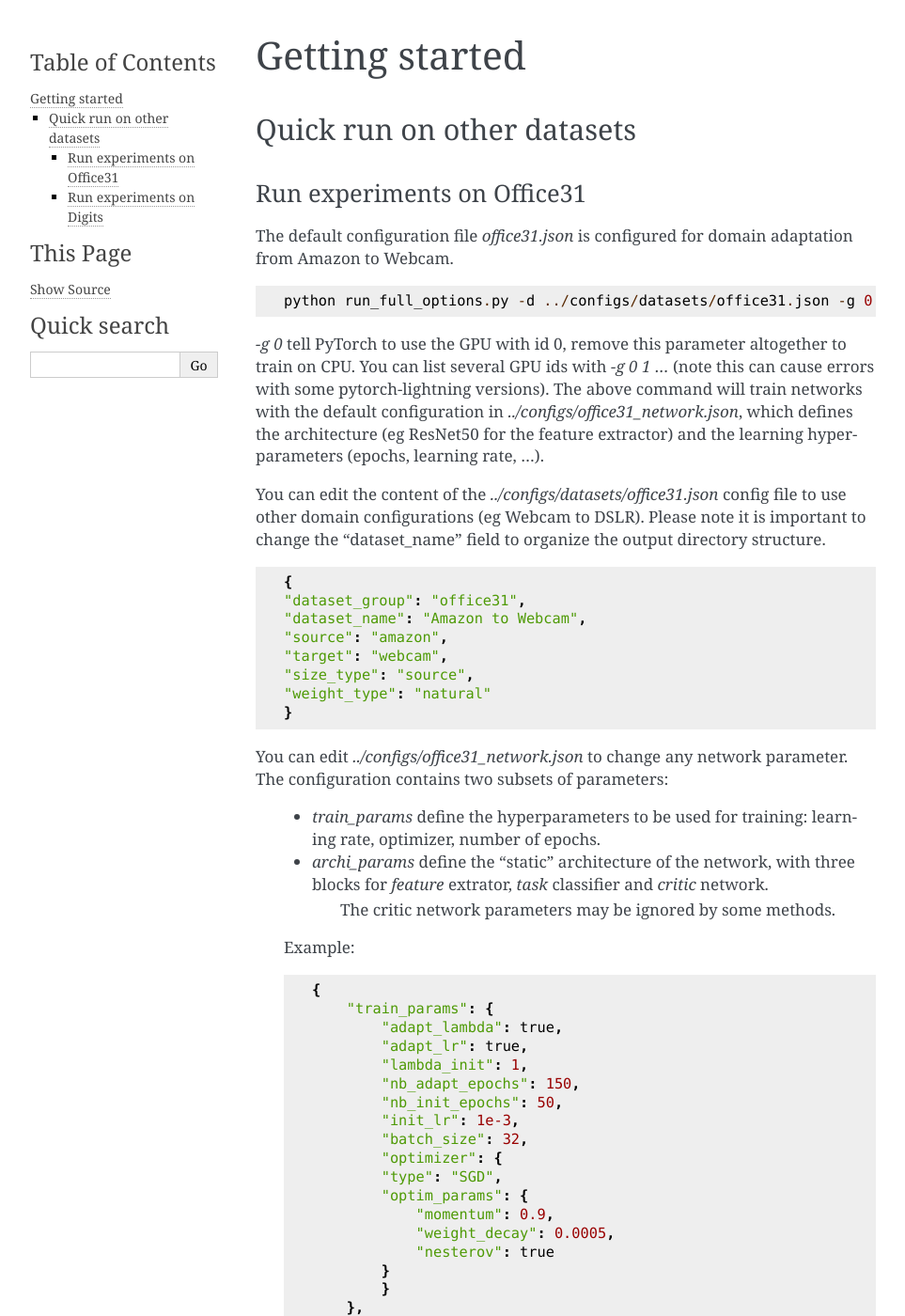
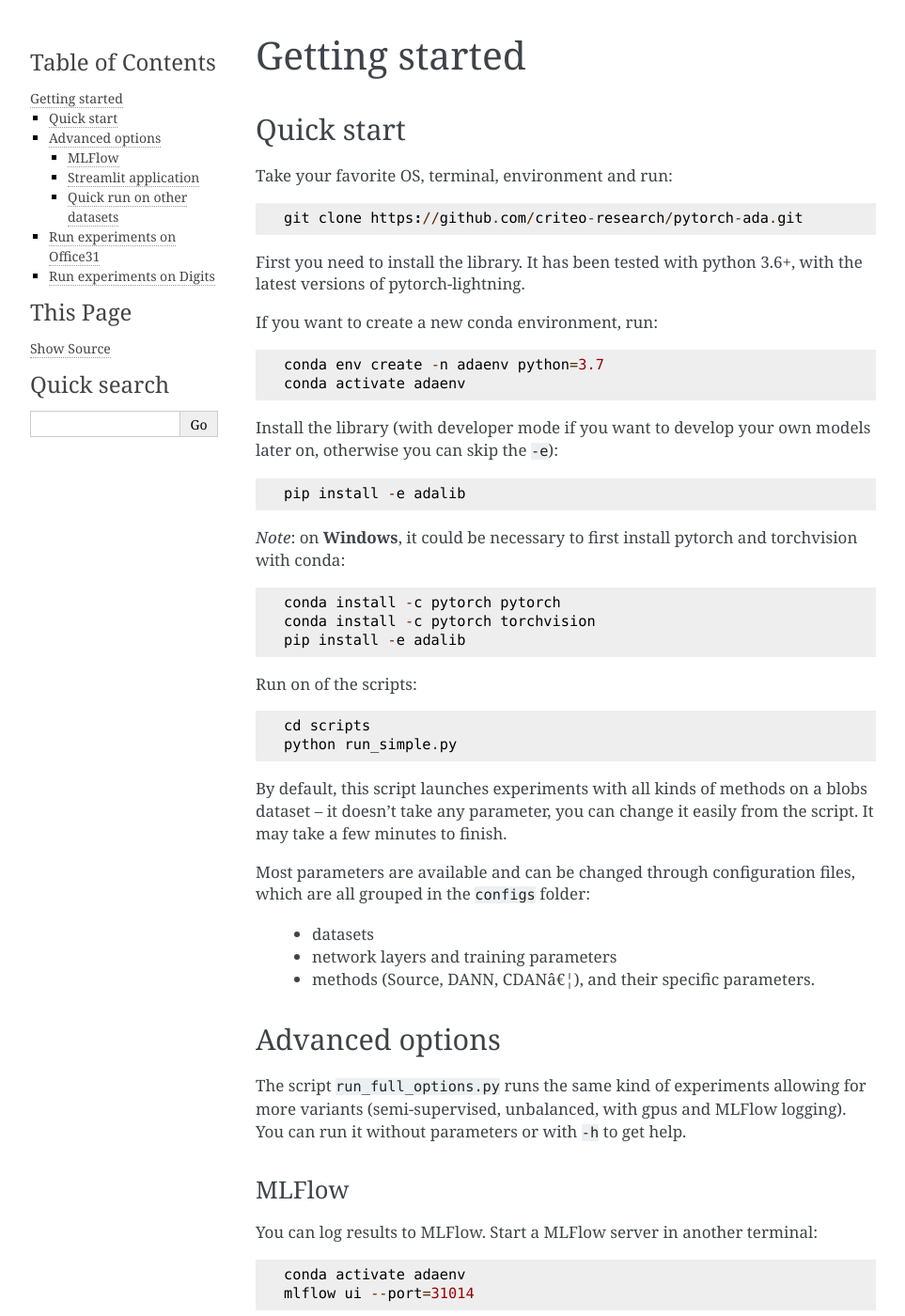
Before and after one commit to criteo-research/pytorch-ada, a Sphinx documentation site: the page built from docs/getting_started.rst, in a window 1280 px wide and 1400 px high. Shown: the whole window at 94% size, without its empty margins (148-1111 px from the left). Built offline with Sphinx 7.4.7, drawn with Linux system fonts in a browser that asks for light colours; some of the changed text lies outside the part shown.

Commit message:
Duplicate quickstart section on Getting started page, + more doc

```diff
--- a/docs/getting_started.rst
+++ b/docs/getting_started.rst
@@ -1,6 +1,7 @@
 Getting started
 ################
 
+.. include:: quickstart.rst
 
 Quick run on other datasets
 ~~~~~~~~~~~~~~~~~~~~~~~~~~~~
--- /dev/null
+++ b/docs/quickstart.rst
@@ -0,0 +1,91 @@
+Quick start
+-----------
+
+Take your favorite OS, terminal, environment and run:
+
+::
+
+         git clone https://github.com/criteo-research/pytorch-ada.git
+
+First you need to install the library. It has been tested with python
+3.6+, with the latest versions of pytorch-lightning.
+
+If you want to create a new conda environment, run:
+
+::
+
+        conda env create -n adaenv python=3.7
+        conda activate adaenv
+
+Install the library (with developer mode if you want to develop your own
+models later on, otherwise you can skip the ``-e``):
+
+::
+
+        pip install -e adalib
+
+*Note*: on **Windows**, it could be necessary to first install pytorch
+and torchvision with conda:
+
+::
+
+        conda install -c pytorch pytorch
+        conda install -c pytorch torchvision
+        pip install -e adalib
+
+Run on of the scripts:
+
+::
+
+        cd scripts
+        python run_simple.py
+
+By default, this script launches experiments with all kinds of methods
+on a blobs dataset -- it doesn't take any parameter, you can change it
+easily from the script. It may take a few minutes to finish.
+
+Most parameters are available and can be changed through configuration
+files, which are all grouped in the ``configs`` folder:
+
+  - datasets
+  - network layers and training parameters
+  - methods (Source, DANN, CDANâ€¦), and their specific parameters.
+
+Advanced options
+----------------
+
+The script ``run_full_options.py`` runs the same kind of experiments
+allowing for more variants (semi-supervised, unbalanced, with gpus and
+MLFlow logging). You can run it without parameters or with ``-h`` to get
+help.
+
+MLFlow
+~~~~~~
+
+You can log results to MLFlow. Start a MLFlow server in another
+terminal:
+
+::
+
+        conda activate adaenv
+        mlflow ui --port=31014
+
+Streamlit application
+~~~~~~~~~~~~~~~~~~~~~
+
+Optionally, you can use the ``streamlit`` app. First install
+``streamlit`` with
+
+::
+
+        pip install streamlit
+
+then launch the app like this:
+
+::
+
+        streamlit run run_toys_app.py
+
+This will start a web app with a default port = 8501. It should look like this in your browser:
+
+.. image:: images/streamlit_screenshot.png
```
Also changed, not shown: docs/algorithms.rst (+10 -0 lines), docs/index.rst (+2 -84 lines), docs/images/ada_architecture_models.png (added).
